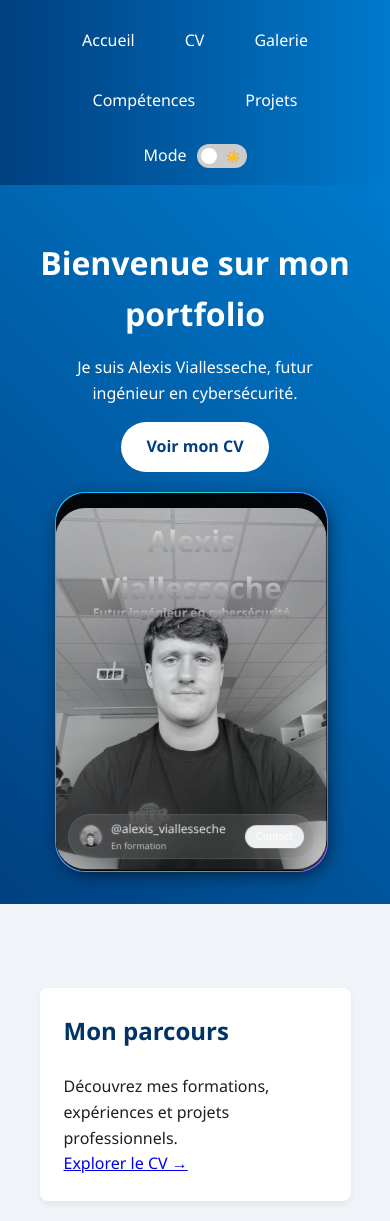
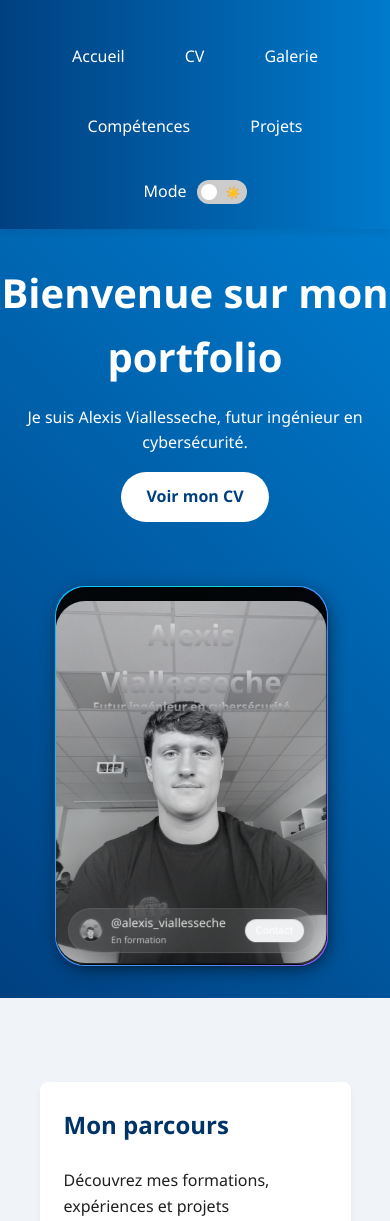
Before and after one commit to alexisvlsch/CV, a PHP site: page / in a window 390 px wide. Shown: the top 1221 px of the page. Run offline with PHP 8.4, Linux system fonts and the light colour scheme.

Commit message:
modif positionnement profil card et redimenssionnement. modif centrage du navbar

```diff
--- a/css/common.css
+++ b/css/common.css
@@ -23,19 +23,16 @@ body {
   flex: 1;
 }
 
-/* Navigation */
-nav {
-  background: linear-gradient(to right, #004080, #007acc);
-  box-shadow: 0 2px 10px rgba(0,0,0,0.1);
-  padding: 1rem 0;
-}
+
 
 nav ul {
+  position: absolute; /* Ajout de cette propriété pour positionner le menu */
+  left: 50%;
+  transform: translateX(-50%);
   list-style: none;
   display: flex;
-  justify-content: center;
   flex-wrap: wrap;
-  gap: 10px;
+  gap: 20px;
 }
 
 nav li a {
@@ -126,10 +123,13 @@ nav {
   justify-content: space-between;
   align-items: center;
   padding: 1rem 2rem;
+  box-shadow: 0 2px 10px rgba(0,0,0,0.1);
+  position: relative; /* Ajout de cette propriété */
 }
 
 /* Style pour le conteneur du bouton de thème */
 .theme-switch {
+  margin-left: auto;
   display: flex;
   align-items: center;
   gap: 10px;
@@ -160,8 +160,17 @@ footer {
     gap: 1rem;
   }
 
+  nav ul {
+    position: static; /* Retour à une position normale sur mobile */
+    transform: none;
+    justify-content: center;
+    margin: 0.5rem 0;
+    width: 100%;
+  }
+
   .theme-switch {
-    margin-top: 0.5rem;
+    margin-top: 0;
+    margin-left: 0;
   }
 }
 
--- a/css/index.css
+++ b/css/index.css
@@ -1,13 +1,27 @@
 /* Styles spécifiques à la page d'accueil */
 .hero {
-  text-align: center;
-  padding: 4rem 0;
+  padding: 4rem 2rem;
   background: linear-gradient(45deg, #004080, #007acc);
   color: white;
   margin-bottom: 2rem;
 }
 
-.hero h1 {
+.hero-content {
+  display: flex;
+  flex-direction: row;
+  justify-content: center;
+  align-items: center;
+  max-width: 1200px;
+  margin: 0 auto;
+  gap: 2rem;
+}
+
+.hero-text {
+  text-align: center;
+  flex: 1;
+}
+
+.hero-text h1 {
   color: white;
   font-size: 3rem;
   margin-bottom: 1rem;
@@ -49,12 +63,20 @@
   color: white;
 }
 
-@media (max-width: 768px) {
+@media (max-width: 900px) {
   .hero {
     padding: 2rem 0;
   }
 
-  .hero h1 {
-    font-size: 2rem;
+  .hero-content {
+    flex-direction: column-reverse;
+  }
+
+  .hero-text {
+    margin-bottom: 2rem;
+  }
+
+  .hero-text h1 {
+    font-size: 2.5rem;
   }
 }
--- a/index.html
+++ b/index.html
@@ -28,11 +28,7 @@
   </nav>
 
   <section class="hero">
-    <div class="container">
-      <h1>Bienvenue sur mon portfolio</h1>
-      <p>Je suis Alexis Viallesseche, futur ingénieur en cybersécurité.</p>
-      <a href="cv.html" class="btn">Voir mon CV</a>
-    </div>
+    <div class="hero-content">
       <div class="pc-card-wrapper">
         <section class="pc-card">
           <div class="pc-inside">
@@ -61,6 +57,13 @@
             </div>
           </div>
         </section>
+      </div>
+
+      <div class="hero-text">
+        <h1>Bienvenue sur mon portfolio</h1>
+        <p>Je suis Alexis Viallesseche, futur ingénieur en cybersécurité.</p>
+        <a href="cv.html" class="btn">Voir mon CV</a>
+      </div>
     </div>
   </section>
 
```
Lines whose indentation alone changed are shown as unchanged.
